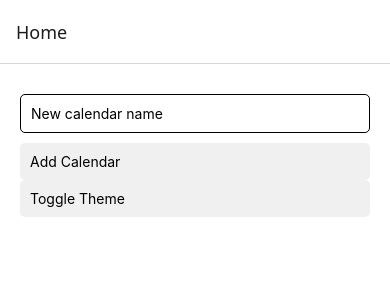
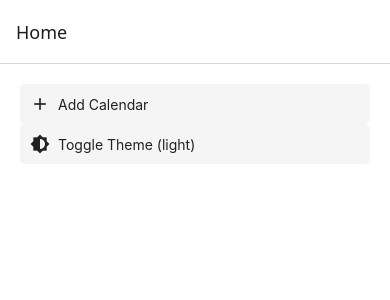
Before and after one commit to DaVOVAN/StudentCalendarApp, a React Native app: screen /Home in a window 390 px wide. Shown: the top 300 px of the page. Built offline with nearby package versions, Linux system fonts and the light colour scheme.

Commit message:
Улучшен общий визуальный стиль

```diff
--- a/src/components/MainButton.tsx
+++ b/src/components/MainButton.tsx
@@ -1,18 +1,31 @@
 // src/components/MainButton.tsx
 import React from 'react';
-    import { TouchableOpacity, Text, StyleSheet } from 'react-native';
+import { TouchableOpacity, Text } from 'react-native';
+import { MaterialIcons } from '@expo/vector-icons';
 import { useTheme } from '../contexts/ThemeContext';
 
 interface MainButtonProps {
     title: string;
     onPress: () => void;
+    icon?: keyof typeof MaterialIcons.glyphMap; // Автодополнение имён иконок
 }
 
-    const MainButton: React.FC<MainButtonProps> = ({ title, onPress }) => {
-        const { styles } = useTheme(); // Получаем стили из контекста
+const MainButton: React.FC<MainButtonProps> = ({ title, onPress, icon }) => {
+    const { styles, colors } = useTheme();
 
     return (
-            <TouchableOpacity style={styles.button} onPress={onPress}>
+        <TouchableOpacity
+            style={[styles.button, { flexDirection: 'row', alignItems: 'center' }]}
+            onPress={onPress}
+        >
+            {icon && (
+                <MaterialIcons
+                    name={icon}
+                    size={20}
+                    color={colors.text}
+                    style={{ marginRight: 8 }}
+                />
+            )}
             <Text style={styles.buttonText}>{title}</Text>
         </TouchableOpacity>
     );
--- a/src/contexts/ThemeContext.tsx
+++ b/src/contexts/ThemeContext.tsx
@@ -12,6 +12,7 @@
     }
 
     const ThemeContext = createContext<ThemeContextType>({} as ThemeContextType);
+
 
     export const ThemeProvider: React.FC<{ children: ReactNode }> = ({ children }) => {
       const [theme, setTheme] = useState<Theme>('light');
--- a/src/screens/CalendarScreen.tsx
+++ b/src/screens/CalendarScreen.tsx
@@ -158,15 +158,18 @@ const styles = StyleSheet.create({
     grid: {
         flexDirection: 'row',
         flexWrap: 'wrap',
-        justifyContent: 'center',
+        justifyContent: 'space-between',
+        paddingHorizontal: 10,
     },
     dayCell: {
-        width: 50,
-        height: 50,
-        margin: 5,
+        width: '12%',
+        height: '20%',
+        aspectRatio: 1,
+        margin: 1,
         justifyContent: 'center',
         alignItems: 'center',
         borderRadius: 8,
+        elevation: 2,
     },
     eventIndicator: {
         width: 5,
@@ -197,11 +200,14 @@ const styles = StyleSheet.create({
         flexDirection: 'row',
         justifyContent: 'space-between',
         alignItems: 'center',
-        paddingHorizontal: 20,
-        marginBottom: 10,
+        padding: 15,
+        marginVertical: 10,
+        borderRadius: 10,
+        marginHorizontal: 10,
     },
     emergencyDay: {
-        backgroundColor: 'red', // Example emergency style
+        borderWidth: 2,
+        borderColor: 'red',
     },
 });
 
--- a/src/screens/HomeScreen.tsx
+++ b/src/screens/HomeScreen.tsx
@@ -1,14 +1,15 @@
 // src/screens/HomeScreen.tsx
 import React, { useState, useCallback } from 'react';
-import { View, TextInput, FlatList, Text, TouchableOpacity, StyleSheet, Alert } from 'react-native';
+import { View, TextInput, FlatList, Text, TouchableOpacity, StyleSheet, Alert, Modal, TouchableWithoutFeedback } from 'react-native';
 import { useCalendar } from '../contexts/CalendarContext';
 import { useTheme } from '../contexts/ThemeContext';
 import { globalStyles } from '../styles/globalStyles';
 import MainButton from '../components/MainButton';
 import { Calendar } from '../types/types';
 import { StackNavigationProp } from '@react-navigation/stack';
-import { RootStackParamList } from '../types/navigation'; // Import!
+import { RootStackParamList } from '../types/navigation';
 import ActionMenu from '../components/ActionMenu';
+import { MaterialIcons } from '@expo/vector-icons';
 
 interface HomeScreenProps {
     navigation: StackNavigationProp<RootStackParamList, 'Home'>;
@@ -16,11 +17,11 @@ interface HomeScreenProps {
 
 const HomeScreen: React.FC<HomeScreenProps> = ({ navigation }) => {
     const [newCalendarName, setNewCalendarName] = useState('');
-    const { calendars, addCalendar, deleteCalendar } = useCalendar(); // Get deleteCalendar
+    const { calendars, addCalendar, deleteCalendar } = useCalendar();
     const { theme, setTheme, styles, colors } = useTheme();
     const [selectedCalendarId, setSelectedCalendarId] = useState<string | null>(null);
-    const [isActionMenuVisible, setIsActionMenuVisible] = useState<boolean>(false);
-
+    const [isActionMenuVisible, setIsActionMenuVisible] = useState(false);
+    const [showAddCalendarModal, setShowAddCalendarModal] = useState(false);
 
     const handleAddCalendar = useCallback(() => {
         if (newCalendarName) {
@@ -39,24 +40,18 @@ const HomeScreen: React.FC<HomeScreenProps> = ({ navigation }) => {
                 "Delete Calendar",
                 "Are you sure you want to delete this calendar?",
                 [
-                    {
-                        text: "Cancel",
-                        style: "cancel"
-                    },
-                    {
-                        text: "OK", onPress: () => {
-                            deleteCalendar(selectedCalendarId); // Call deleteCalendar
-                            setSelectedCalendarId(null);
-                            setIsActionMenuVisible(false);
-                        }
-                    }
+                    { text: "Cancel", style: "cancel" },
+                    { text: "OK", onPress: () => {
+                        deleteCalendar(selectedCalendarId);
+                        setSelectedCalendarId(null);
+                        setIsActionMenuVisible(false);
+                    }}
                 ]
             );
         }
     }, [selectedCalendarId, deleteCalendar]);
 
     const handleTestAction = useCallback(() => {
-        console.log('Test Action', selectedCalendarId);
         setSelectedCalendarId(null);
         setIsActionMenuVisible(false);
     }, [selectedCalendarId]);
@@ -70,41 +65,114 @@ const HomeScreen: React.FC<HomeScreenProps> = ({ navigation }) => {
             }}
             style={[localStyles.calendarItem, { backgroundColor: colors.secondary }]}
         >
-            <Text style={{ color: colors.text }}>{item.name}</Text>
+            <Text style={{ color: colors.text, fontSize: 16 }}>{item.name}</Text>
+            <MaterialIcons name="calendar-today" size={20} color={colors.text} />
         </TouchableOpacity>
-    ), [navigation, colors.secondary, colors.text]);
+    ), [navigation, colors]);
+
+    const AddCalendarModal = () => (
+        <Modal
+            transparent
+            visible={showAddCalendarModal}
+            onRequestClose={() => setShowAddCalendarModal(false)}
+        >
+            <TouchableWithoutFeedback onPress={() => setShowAddCalendarModal(false)}>
+                <View style={localStyles.modalOverlay}>
+                    <TouchableWithoutFeedback>
+                        <View style={[localStyles.modalContent, { backgroundColor: colors.primary }]}>
+                            <Text style={[localStyles.modalTitle, { color: colors.text }]}>New Calendar</Text>
+                            <TextInput
+                                style={[localStyles.modalInput, { color: colors.text, borderColor: colors.accent }]}
+                                placeholder="Calendar name"
+                                placeholderTextColor={colors.text}
+                                value={newCalendarName}
+                                onChangeText={setNewCalendarName}
+                                autoFocus
+                            />
+                            <MainButton
+                                title="Create"
+                                onPress={() => {
+                                    handleAddCalendar();
+                                    setShowAddCalendarModal(false);
+                                }}
+                                icon="check"
+                            />
+                        </View>
+                    </TouchableWithoutFeedback>
+                </View>
+            </TouchableWithoutFeedback>
+        </Modal>
+    );
 
     return (
         <View style={[globalStyles.container, { backgroundColor: colors.primary }]}>
-            <TextInput
-                value={newCalendarName}
-                onChangeText={setNewCalendarName}
-                placeholder="New calendar name"
-                placeholderTextColor={colors.text}
-                style={[globalStyles.input, { color: colors.text, borderColor: colors.text }]}
+            <MainButton
+                title="Add Calendar"
+                onPress={() => setShowAddCalendarModal(true)}
+                icon="add"
             />
-            <MainButton title="Add Calendar" onPress={handleAddCalendar} />
-            <MainButton title="Toggle Theme" onPress={handleToggleTheme} />
+
+            <MainButton
+                title={`Toggle Theme (${theme})`}
+                onPress={handleToggleTheme}
+                icon="brightness-6"
+            />
+
             <FlatList
                 data={calendars}
-                keyExtractor={(item) => item.id}
+                keyExtractor={item => item.id}
                 renderItem={renderCalendarItem}
+                contentContainerStyle={localStyles.listContent}
             />
+
             <ActionMenu
                 isVisible={isActionMenuVisible}
                 onDeleteCalendar={handleDeleteCalendar}
                 onTestButton={handleTestAction}
                 onClose={() => setIsActionMenuVisible(false)}
             />
+
+            <AddCalendarModal />
         </View>
     );
 };
 
 const localStyles = StyleSheet.create({
     calendarItem: {
+        flexDirection: 'row',
+        justifyContent: 'space-between',
+        alignItems: 'center',
         padding: 15,
         borderRadius: 8,
         marginVertical: 5,
+        elevation: 2,
+    },
+    modalOverlay: {
+        flex: 1,
+        backgroundColor: 'rgba(0,0,0,0.5)',
+        justifyContent: 'center',
+        alignItems: 'center',
+    },
+    modalContent: {
+        width: '80%',
+        padding: 20,
+        borderRadius: 10,
+        elevation: 5,
+    },
+    modalTitle: {
+        fontSize: 20,
+        marginBottom: 15,
+        textAlign: 'center',
+    },
+    modalInput: {
+        borderWidth: 1,
+        borderRadius: 5,
+        padding: 10,
+        marginBottom: 15,
+    },
+    listContent: {
+        paddingHorizontal: 10,
+        paddingBottom: 20,
     },
 });
 
--- a/src/styles/theme.ts
+++ b/src/styles/theme.ts
@@ -6,21 +6,38 @@
       switch (theme) {
           case 'dark':
               return {
-              primary: '#2E2E2E',
-              secondary: '#404040',
+                  primary: '#1A1A1A',
+                  secondary: '#2D2D2D',
                   text: '#FFFFFF',
+                  accent: '#BB86FC',
               };
           case 'pink':
               return {
-              primary: '#FFB6C1',
-              secondary: '#FF69B4',
+                  primary: '#FFF0F5',
+                  secondary: '#FFB6C1',
                   text: '#4B0082',
+                  accent: '#FF69B4',
               };
-          default:
+          case 'ocean':
+              return {
+                  primary: '#E0F7FA',
+                  secondary: '#80DEEA',
+                  text: '#006064',
+                  accent: '#00BCD4',
+              };
+          case 'forest':
+              return {
+                  primary: '#E8F5E9',
+                  secondary: '#A5D6A7',
+                  text: '#1B5E20',
+                  accent: '#4CAF50',
+              };
+          default: // light
               return {
                   primary: '#FFFFFF',
-              secondary: '#F0F0F0',
-              text: '#000000',
+                  secondary: '#F5F5F5',
+                  text: '#212121',
+                  accent: '#6200EE',
               };
       }
   };
--- a/src/types/types.ts
+++ b/src/types/types.ts
@@ -20,4 +20,4 @@ export interface Calendar {
     isEmergency?: boolean; // Add isEmergency field
   }
 
-  export type Theme = 'light' | 'dark' | 'pink';
+  export type Theme = 'light' | 'dark' | 'pink' | 'ocean' | 'forest';
--- /dev/null
+++ b/src/types/vector-icons.d.ts
@@ -0,0 +1,5 @@
+// src/types/vector-icons.d.ts
+declare module '@expo/vector-icons' {
+    type IconName = keyof typeof MaterialIcons.glyphMap;
+    export { MaterialIcons, IconName };
+  }
```
Lines whose indentation alone changed are shown as unchanged.
